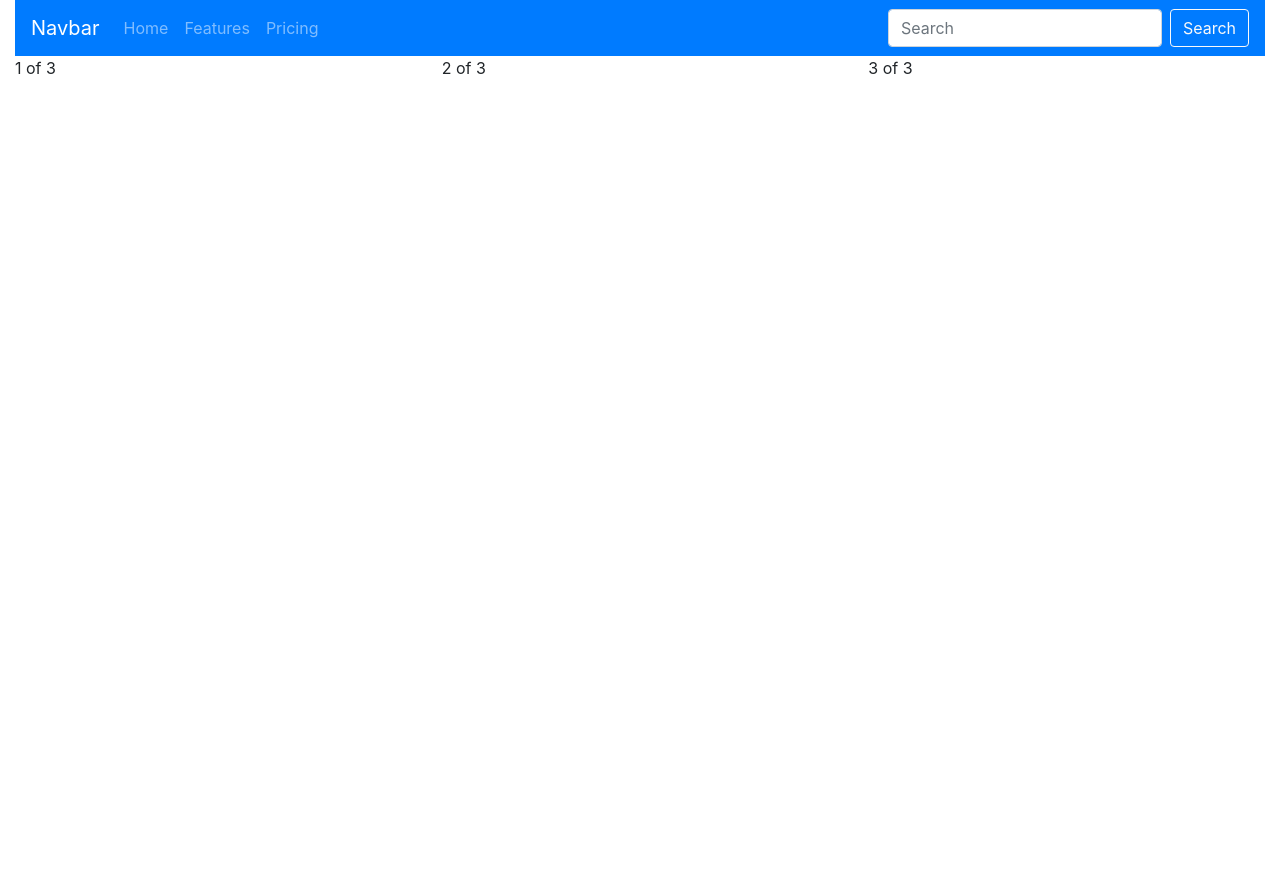
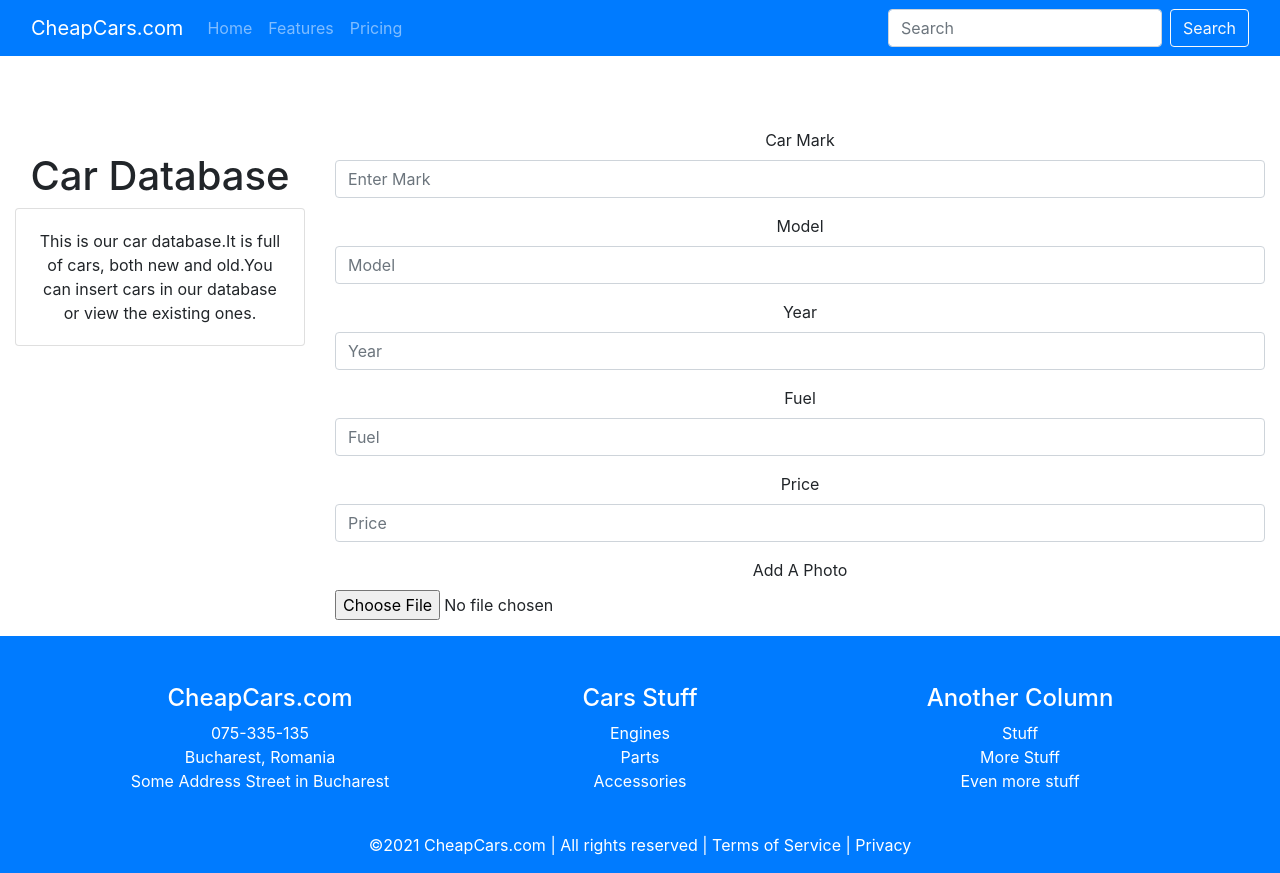
Before and after one commit to callthecops/ReactSpringBootCrudApp, a React (Create React App) app: page /home in a window 1280 px wide. Before the commit the page ends 800 px from the top, so only its background shows below. Built offline with nearby package versions, Linux system fonts and the light colour scheme.

Commit message:
added footer

```diff
--- a/src/App.js
+++ b/src/App.js
@@ -4,18 +4,22 @@ import Home from './components/Home';
 import CarList from './components/CarList';
 import 'bootstrap/dist/css/bootstrap.min.css';
 import * as ReactBootstrap from "react-bootstrap";
+import Footer from './components/Footer';
 
 //To implement bootstrap in our porject we first have to install it with "npm install react-bootstrap bootstrap" and then we need to import the line import 'bootstrap/dist/css/bootstrap.min.css'; in App.js. We can also add the cdn to index.html.(from here https://react-bootstrap.netlify.app/getting-started/introduction)in order to use Bootstrap components we have to import BootstrapReact as a Component(ReactBootstrap).
 
 function App() {
   return (
+    <div className="page-container">
+      <div className="content-wrap">
         <Router>
-      <div className="App">
-        <ReactBootstrap.Container fluid>
-          <ReactBootstrap.Row>
+          <ReactBootstrap.Container fluid >
+            {/* ROW 1 */}
+            <ReactBootstrap.Row style={{ backgroundColor: "rgb(0,123,255)" }}>
               <ReactBootstrap.Col>
+                {/* NavBar */}
                 <ReactBootstrap.Navbar bg="primary" variant="dark">
-                <ReactBootstrap.Navbar.Brand href="#home">Navbar</ReactBootstrap.Navbar.Brand>
+                  <ReactBootstrap.Navbar.Brand href="#home">CheapCars.com</ReactBootstrap.Navbar.Brand>
                   <ReactBootstrap.Nav className="mr-auto">
                     <ReactBootstrap.Nav.Link href="#home">Home</ReactBootstrap.Nav.Link>
                     <ReactBootstrap.Nav.Link href="#features">Features</ReactBootstrap.Nav.Link>
@@ -26,29 +30,61 @@ function App() {
                     <ReactBootstrap.Button variant="outline-light">Search</ReactBootstrap.Button>
                   </ReactBootstrap.Form>
                 </ReactBootstrap.Navbar>
+                {/* NavBar End */}
               </ReactBootstrap.Col>
+            </ReactBootstrap.Row>
+            {/* ROW 1 END */}
+            <br />
+            <br />
+            <br />
+            {/* ROW 2 */}
+            <ReactBootstrap.Row>
+              <ReactBootstrap.Col xs={3}>
+                <br />
+                {/* LEFT SIDE */}
+                <h1>Car Database</h1>
+                <ReactBootstrap.Card>
+                  <ReactBootstrap.Card.Body>This is our car database.It is full of cars, both new and old.You can insert cars in our database or view the existing ones.</ReactBootstrap.Card.Body>
+                </ReactBootstrap.Card>
+                {/* LEFT SIDE */}
 
+              </ReactBootstrap.Col>
+              <ReactBootstrap.Col>
+                {/* FORM */}
+                <ReactBootstrap.Form>
+                  <ReactBootstrap.Form.Group controlId="formGroupMark">
+                    <ReactBootstrap.Form.Label>Car Mark</ReactBootstrap.Form.Label>
+                    <ReactBootstrap.Form.Control type="text" placeholder="Enter Mark" />
+                  </ReactBootstrap.Form.Group>
+                  <ReactBootstrap.Form.Group controlId="formGroupModel">
+                    <ReactBootstrap.Form.Label>Model</ReactBootstrap.Form.Label>
+                    <ReactBootstrap.Form.Control type="text" placeholder="Model" />
+                  </ReactBootstrap.Form.Group>
+                  <ReactBootstrap.Form.Group controlId="formGroupYear">
+                    <ReactBootstrap.Form.Label>Year</ReactBootstrap.Form.Label>
+                    <ReactBootstrap.Form.Control type="text" placeholder="Year" />
+                  </ReactBootstrap.Form.Group>
+                  <ReactBootstrap.Form.Group controlId="formGroupFuel">
+                    <ReactBootstrap.Form.Label>Fuel</ReactBootstrap.Form.Label>
+                    <ReactBootstrap.Form.Control type="text" placeholder="Fuel" />
+                  </ReactBootstrap.Form.Group>
+                  <ReactBootstrap.Form.Group controlId="formGroupPrice">
+                    <ReactBootstrap.Form.Label>Price</ReactBootstrap.Form.Label>
+                    <ReactBootstrap.Form.Control type="text" placeholder="Price" />
+                  </ReactBootstrap.Form.Group>
+                  <ReactBootstrap.Form.Group>
+                    <ReactBootstrap.Form.File id="exampleFormControlFile1" label="Add A Photo" />
+                  </ReactBootstrap.Form.Group>
+                </ReactBootstrap.Form>
+              </ReactBootstrap.Col>
             </ReactBootstrap.Row>
-          <ReactBootstrap.Row>
-            <ReactBootstrap.Col>1 of 3</ReactBootstrap.Col>
-            <ReactBootstrap.Col>2 of 3</ReactBootstrap.Col>
-            <ReactBootstrap.Col>3 of 3</ReactBootstrap.Col>
-          </ReactBootstrap.Row>
+            {/* ROW 2 END */}
           </ReactBootstrap.Container>
+        </Router >
+      </div>
+      <Footer />
+    </div>
 
-
-        {/* <ReactBootstrap.Form>
-          <ReactBootstrap.Form.Group controlId="formGroupEmail">
-            <ReactBootstrap.Form.Label>Email address</ReactBootstrap.Form.Label>
-            <ReactBootstrap.Form.Control type="email" placeholder="Enter email" />
-          </ReactBootstrap.Form.Group>
-          <ReactBootstrap.Form.Group controlId="formGroupPassword">
-            <ReactBootstrap.Form.Label>Password</ReactBootstrap.Form.Label>
-            <ReactBootstrap.Form.Control type="password" placeholder="Password" />
-          </ReactBootstrap.Form.Group>
-        </ReactBootstrap.Form> */}
-      </div>
-    </Router >
   );
 }
 
--- /dev/null
+++ b/src/components/Footer.css
@@ -0,0 +1,8 @@
+.main-footer {
+    color:white;
+    background-color:rgb(0,123,255);
+    padding-top:3em;
+    position:relative;
+    bottom: 0;
+    width:100%;
+}
--- /dev/null
+++ b/src/components/Footer.js
@@ -0,0 +1,50 @@
+import React from 'react'
+import "./Footer.css"
+
+const Footer = () => {
+    return (
+        <div className="main-footer">
+            <div className="container">
+                <div className="row">
+                    {/* Column1 */}
+                    <div className="col">
+                        <h4>CheapCars.com</h4>
+                        <ul className="list-unstyled">
+                            <li>075-335-135</li>
+                            <li>Bucharest, Romania</li>
+                            <li>Some Address Street in Bucharest</li>
+                        </ul>
+                    </div>
+
+                    {/* Column2 */}
+                    <div className="col">
+                        <h4>Cars Stuff</h4>
+                        <ul className="list-unstyled">
+                            <li>Engines</li>
+                            <li>Parts</li>
+                            <li>Accessories</li>
+                        </ul>
+                    </div>
+
+                    {/* Column3 */}
+                    <div className="col">
+                        <h4>Another Column</h4>
+                        <ul className="list-unstyled">
+                            <li>Stuff</li>
+                            <li>More Stuff</li>
+                            <li>Even more stuff</li>
+                        </ul>
+                    </div>
+                </div>
+                <br />
+                <div className="row">
+                    <p className="col-sm">
+                        &copy;{new Date().getFullYear()} CheapCars.com | All rights reserved | Terms of Service | Privacy
+                    </p>
+                </div>
+            </div>
+        </div>
+    )
+}
+
+export default Footer;
--- a/src/index.css
+++ b/src/index.css
@@ -1,3 +1,4 @@
+
 body {
   margin: 0;
   font-family: -apple-system, BlinkMacSystemFont, 'Segoe UI', 'Roboto', 'Oxygen',
```
Also changed, not shown: 1 other file (tests, documents, lock files or other folders). Lines whose indentation alone changed are shown as unchanged.
